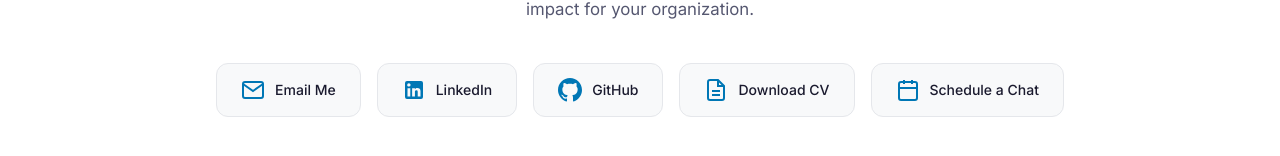
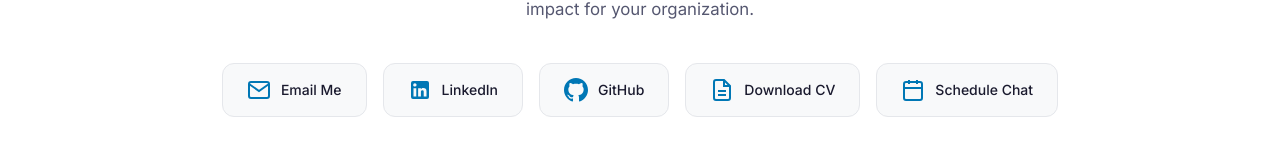
Before and after one commit to Tannybuoy/Tannybuoy.github.io, a plain HTML site: page index.html in a window 1280 px wide. Shown: the part 2536-2692 px from the top of the page. Drawn offline with Linux system fonts and the light colour scheme.

Commit message:
removed skills, updated schedule a chat

```diff
--- a/index.html
+++ b/index.html
@@ -4,7 +4,7 @@
     <meta charset="utf-8">
     <title>Tanya Gupta | Product Manager</title>
     <meta content="width=device-width, initial-scale=1.0" name="viewport">
-    <meta name="description" content="Product Manager with 5+ years experience. Toggle between corporate polish and raw reality.">
+    <meta name="description" content="Product Manager for high growth 0->1 products">
 
     <!-- Favicons -->
     <link href="img/favicon.png" rel="icon">
@@ -45,7 +45,7 @@
                 <li><a href="#home" class="nav-link">Home</a></li>
                 <li><a href="about.html" class="nav-link">About</a></li>
                 <li><a href="#projects" class="nav-link">Projects</a></li>
-                <li><a href="about.html#skills" class="nav-link">Skills</a></li>
+                <!-- <li><a href="about.html#skills" class="nav-link">Skills</a></li> -->
                 <li><a href="writings.html" class="nav-link">Writings</a></li>
                 <li><a href="#contact" class="nav-link">Contact</a></li>
             </ul>
@@ -289,9 +289,9 @@
                     <span class="text-linkedin">Download CV</span>
                     <span class="text-unhinged">The Polished Version of Me</span>
                 </a>
-                <a href="https://calendly.com/tanya_gupta/discovery" target="_blank" rel="noopener noreferrer" class="contact-link" aria-label="Schedule a Chat">
+                <a href="https://calendly.com/tanya_gupta/discovery" target="_blank" rel="noopener noreferrer" class="contact-link" aria-label="Schedule Chat">
                     <svg width="24" height="24" viewBox="0 0 24 24" fill="none" stroke="currentColor" stroke-width="2"><rect x="3" y="4" width="18" height="18" rx="2" ry="2"/><line x1="16" y1="2" x2="16" y2="6"/><line x1="8" y1="2" x2="8" y2="6"/><line x1="3" y1="10" x2="21" y2="10"/></svg>
-                    <span class="text-linkedin">Schedule a Chat</span>
+                    <span class="text-linkedin">Schedule Chat</span>
                     <span class="text-unhinged">Book Me (Not my Agent)</span>
                 </a>
             </div>
```
Also changed, not shown: about.html (+3 -3 lines), writings.html (+3 -3 lines).
